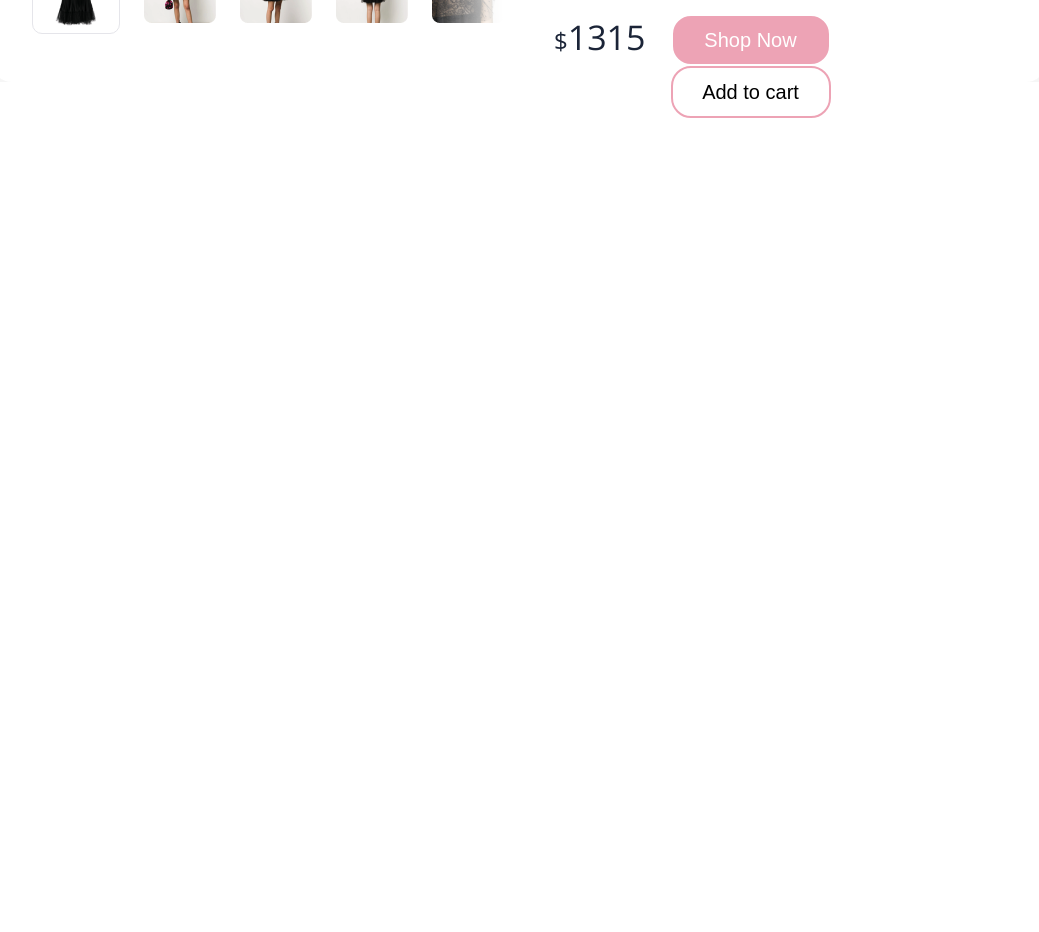
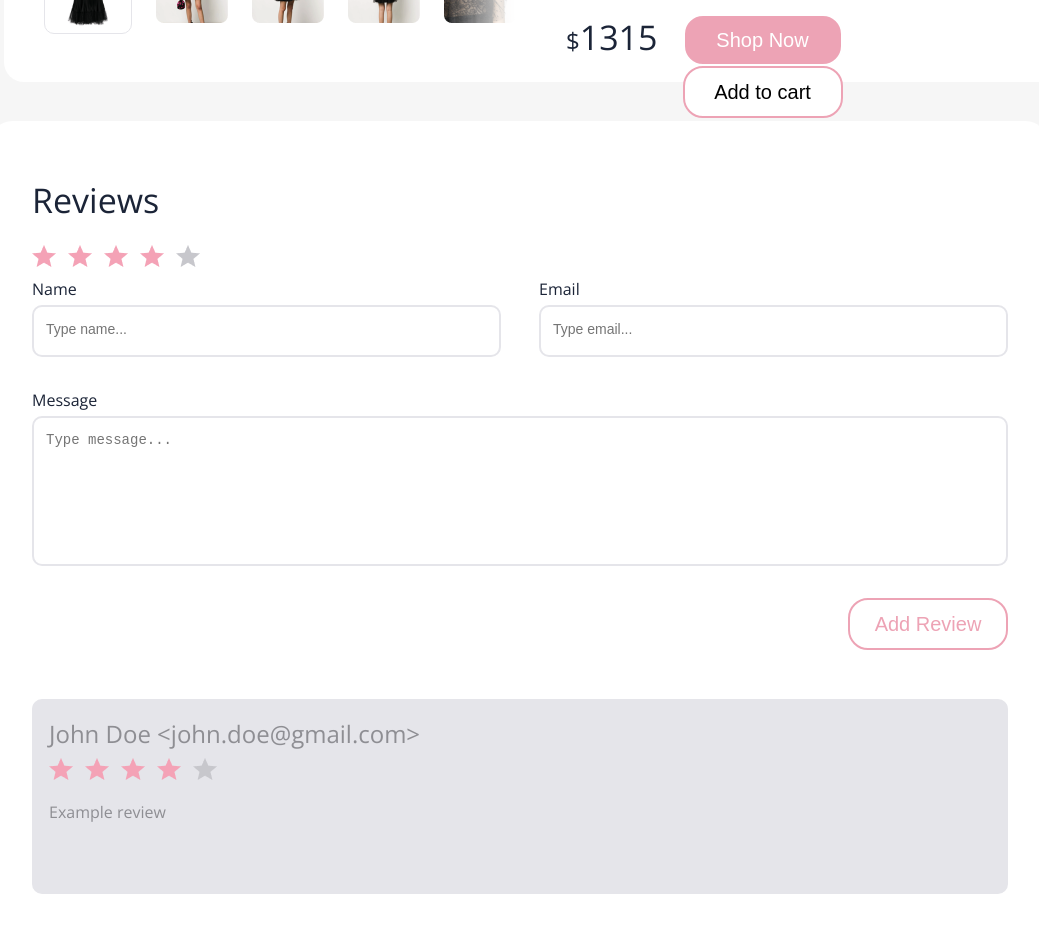
Before and after one commit to asdwastaken/Another-Redux-Cart-Project, a React (Create React App) app in the folder app/: page / in a window 1280 px wide. Shown: the part 820-1752 px from the top of the page, without its empty margins (121-1160 px from the left). Before the commit the page ends 938 px from the top, so only its background shows below. Built offline with nearby package versions, Linux system fonts and the light colour scheme.

Commit message:
added reviews section

```diff
--- a/app/src/components/Home/Home.js
+++ b/app/src/components/Home/Home.js
@@ -8,9 +8,10 @@ import heartIcon from '../../content/Icons/heart-icon.png';
 import starActive from '../../content/Icons/star-active.png';
 import starInactive from '../../content/Icons/star-inactive.png';
 
-import { useState } from 'react';
 import HomeMenus from './HomeMenus/HomeMenus';
 
+import { useState } from 'react';
+import Reviews from './Reviews/Reviews';
 
 export default function Home() {
 
@@ -49,7 +50,7 @@ export default function Home() {
                     <div className="secondary-images-container">
                         {images.map((img, index) => (
                             <div key={index} className={index === 0 ? "first-image-container" : "product-image-container"}>
-                                <img src={img} className={`product-image ${index === 0 ? 'first' : ''}`} onClick={() => onImageClick(img)}/>
+                                <img src={img} className={`product-image ${index === 0 ? 'first' : ''}`} onClick={() => onImageClick(img)} />
                             </div>
                         ))}
                     </div>
@@ -72,9 +73,10 @@ export default function Home() {
                     </div>
 
                     <HomeMenus onMenuClick={onMenuClick} activeMenu={activeMenu} />
-
                 </div>
             </div>
+            <Reviews />
+
         </div>
     )
 }
--- /dev/null
+++ b/app/src/components/Home/Reviews/Reviews.js
@@ -0,0 +1,53 @@
+import starActive from '../../../content/Icons/star-active.png';
+import starInactive from '../../../content/Icons/star-inactive.png';
+
+
+
+export default function Reviews() {
+    return (
+        <div className="product-reviews">
+            <h2>Reviews</h2>
+
+            <div className="review-stars-container">
+                <img src={starActive} className="review-star" />
+                <img src={starActive} className="review-star" />
+                <img src={starActive} className="review-star" />
+                <img src={starActive} className="review-star" />
+                <img src={starInactive} className="review-star" />
+            </div>
+
+            <form className="review-form">
+                <div className="review-form-container">
+                    <div className="review-form-container-inner">
+                        <label htmlFor="name">Name</label>
+                        <input name='name' placeholder="Type name..." type='text' />
+                    </div>
+                    <div className="review-form-container-inner" id='review-form-email-container'>
+                        <label htmlFor="email">Email</label>
+                        <input name="email" placeholder="Type email..." type='email' />
+                    </div>
+                </div>
+                <div className="review-form-message-container">
+                    <label htmlFor="message">Message</label>
+                    <textarea placeholder='Type message...'></textarea>
+                </div>
+
+                <button type='submit' className="add-review-btn">Add Review</button>
+            </form>
+
+            <div className="added-reviews-container">
+                <div className="review">
+                    <h2>John Doe &lt;john.doe@gmail.com&gt;</h2>
+                    <div className="review-stars-container">
+                        <img src={starActive} className="review-star" />
+                        <img src={starActive} className="review-star" />
+                        <img src={starActive} className="review-star" />
+                        <img src={starActive} className="review-star" />
+                        <img src={starInactive} className="review-star" />
+                    </div>
+                    <p>Example review</p>
+                </div>
+            </div>
+        </div>
+    )
+}
--- a/app/src/components/Home/home.css
+++ b/app/src/components/Home/home.css
@@ -12,6 +12,8 @@
   padding: 32px 68px 40px 40px;
   display: flex;
   border-radius: 20px;
+  margin-left: 12px;
+  margin-right: -12px;
 }
 
 .product-images {
@@ -227,4 +229,90 @@
 .product-price-container .product-buttons-container .add-to-cart-btn {
   background-color: white;
   border: 2px solid #EDA3B5;
+}
+
+.product-reviews {
+  margin-top: 39px;
+  background-color: #FFFFFF;
+  border-radius: 20px;
+  padding: 56px 38px 132px 40px;
+}
+.product-reviews h2 {
+  font-size: 1.7em;
+  font-weight: 400;
+  margin-bottom: 21px;
+}
+.product-reviews .review-stars-container {
+  margin-bottom: 10px;
+}
+.product-reviews .review-form label {
+  font-size: 0.8em;
+}
+.product-reviews .review-form input,
+.product-reviews .review-form textarea {
+  border: 2px solid #E5E5EA;
+  padding: 14px 12px 18px 12px;
+  font-size: 0.7em;
+  outline: none;
+  border-radius: 10px;
+  margin-top: 5px;
+}
+.product-reviews .review-form .review-form-container {
+  display: flex;
+  margin-bottom: 32px;
+}
+.product-reviews .review-form .review-form-container-inner {
+  display: flex;
+  flex-direction: column;
+  margin-right: 38px;
+  width: 100%;
+}
+.product-reviews .review-form #review-form-email-container {
+  margin-right: 0;
+}
+.product-reviews .review-form .review-form-message-container {
+  display: flex;
+  flex-direction: column;
+}
+.product-reviews .review-form .review-form-message-container textarea {
+  resize: none;
+  min-height: 150px;
+}
+.product-reviews .review-form .add-review-btn {
+  display: flex;
+  align-items: center;
+  justify-content: center;
+  font-size: 1em;
+  width: 160px;
+  height: 52px;
+  border-radius: 20px;
+  cursor: pointer;
+  background-color: white;
+  border: 2px solid #EDA3B5;
+  color: #EDA3B5;
+  margin-top: 32px;
+  margin-left: auto;
+}
+.product-reviews .added-reviews-container {
+  display: flex;
+  flex-direction: column;
+  margin-top: 49px;
+}
+.product-reviews .added-reviews-container .review {
+  background-color: #E5E5EA;
+  border-radius: 10px;
+  padding: 18px 17px;
+  color: #8E8E93;
+  min-height: 195px;
+}
+.product-reviews .added-reviews-container .review h2 {
+  font-size: 1.2em;
+  font-weight: 400;
+  margin-bottom: 7px;
+}
+.product-reviews .added-reviews-container .review p {
+  font-size: 0.8em;
+}
+.product-reviews .added-reviews-container .review .review-stars-container {
+  margin-bottom: 20px;
 }/*# sourceMappingURL=home.css.map */
--- a/app/src/components/Home/home.scss
+++ b/app/src/components/Home/home.scss
@@ -16,6 +16,8 @@
     padding: 32px 68px 40px 40px;
     display: flex;
     border-radius: 20px;
+    margin-left: 12px;
+    margin-right: -12px;
 }
 
 
@@ -30,7 +32,7 @@
         display: flex;
         justify-content: center;
 
-        .main-product-image{
+        .main-product-image {
             width: 280px;
             height: 436px;
         }
@@ -264,17 +266,123 @@
             cursor: pointer;
         }
 
-        .shop-now-btn{
+        .shop-now-btn {
             background-color: $secondary-text-color;
             color: white;
             border: 2px solid white;
             margin-right: 24px;
         }
 
-        .add-to-cart-btn{
+        .add-to-cart-btn {
             background-color: white;
             border: 2px solid $secondary-text-color;
 
         }
     }
 }
+
+
+
+.product-reviews {
+    margin-top: 39px;
+    background-color: $primary-background-color;
+    border-radius: 20px;
+    padding: 56px 38px 132px 40px;
+
+    h2 {
+        font-size: 1.7em;
+        font-weight: 400;
+        margin-bottom: 21px;
+    }
+
+    .review-stars-container {
+        margin-bottom: 10px;
+    }
+
+    .review-form {
+        label {
+            font-size: 0.8em;
+        }
+
+        input,
+        textarea {
+            border: 2px solid #E5E5EA;
+            padding: 14px 12px 18px 12px;
+            font-size: 0.7em;
+            outline: none;
+            border-radius: 10px;
+            margin-top: 5px;
+        }
+
+        .review-form-container {
+            display: flex;
+            margin-bottom: 32px;
+        }
+
+        .review-form-container-inner {
+            display: flex;
+            flex-direction: column;
+            margin-right: 38px;
+            width: 100%;
+        }
+
+        #review-form-email-container {
+            margin-right: 0;
+        }
+
+        .review-form-message-container {
+            display: flex;
+            flex-direction: column;
+
+            textarea {
+                resize: none;
+                min-height: 150px;
+            }
+        }
+
+        .add-review-btn {
+            display: flex;
+            align-items: center;
+            justify-content: center;
+            font-size: 1em;
+            width: 160px;
+            height: 52px;
+            border-radius: 20px;
+            cursor: pointer;
+            background-color: white;
+            border: 2px solid $secondary-text-color;
+            color: $secondary-text-color;
+            margin-top: 32px;
+            margin-left: auto;
+        }
+
+    }
+
+    .added-reviews-container {
+        display: flex;
+        flex-direction: column;
+        margin-top: 49px;
+
+        .review {
+            background-color: #E5E5EA;
+            border-radius: 10px;
+            padding: 18px 17px;
+            color: #8E8E93;
+            min-height: 195px;
+
+            h2 {
+                font-size: 1.2em;
+                font-weight: 400;
+                margin-bottom: 7px;
+            }
+
+            p{
+                font-size: 0.8em;
+            }
+
+            .review-stars-container {
+                margin-bottom: 20px;
+            }
+        }
+    }
+}
```
Also changed, not shown: 1 other file (tests, documents, lock files or other folders).
